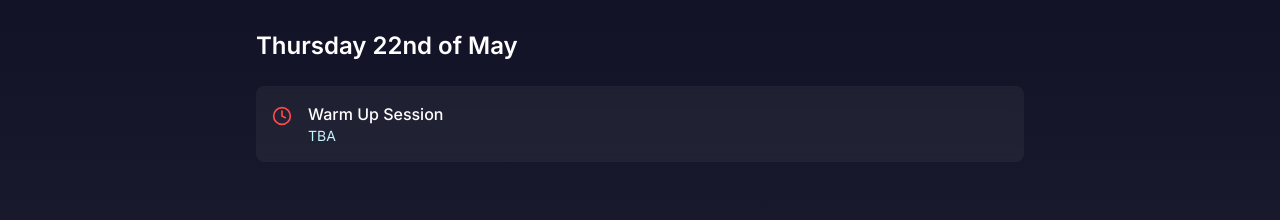
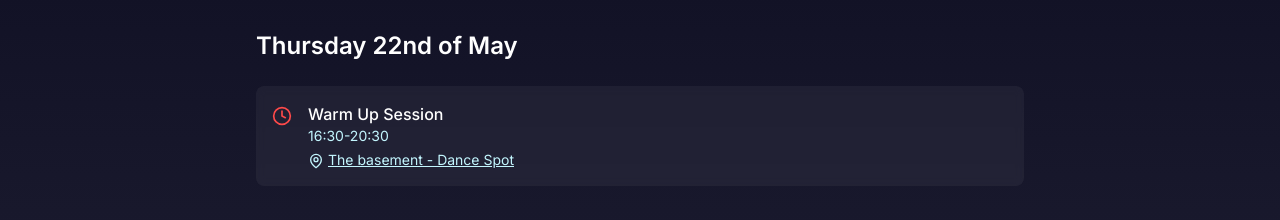
Before and after one commit to danieljimenezprojects/high-kymatic-event, a Next.js app: page / in a window 1280 px wide. Shown: the part 4540-4760 px from the top of the page. Built offline with nearby package versions, Linux system fonts and the light colour scheme.

Commit message:
update schedule

```diff
--- a/components/schedule.tsx
+++ b/components/schedule.tsx
@@ -5,17 +5,17 @@ import { motion, AnimatePresence } from 'framer-motion'
 import { Calendar, Clock, MapPin } from 'lucide-react'
 
 type ScheduleItem = {
-  time: string;
-  event: string;
-  location?: string;
-  locationLink?: string;
+	time: string
+	event: string
+	location?: string
+	locationLink?: string
 }
 
 type ScheduleData = {
 	[key: string]: {
-    date: string;
-    items: ScheduleItem[];
-  };
+		date: string
+		items: ScheduleItem[]
+	}
 }
 
 export function Schedule() {
@@ -23,35 +23,89 @@ export function Schedule() {
 
 	const schedule: ScheduleData = {
 		day1: {
-      date: "Thursday 22nd of May",
+			date: 'Thursday 22nd of May',
 			items: [
-        { time: "TBA", event: "Warm Up Session", location: "TBA" }
-      ]
+				{
+					time: '16:30-20:30',
+					event: 'Warm Up Session',
+					location: 'The basement - Dance Spot',
+					locationLink:
+						'https://www.google.com/maps/place/The+Basement+-+Dance+Spot+-+%CE%A3%CF%87%CE%BF%CE%BB%CE%AE+%CE%A7%CE%BF%CF%81%CE%BF%CF%8D/@40.6342582,22.9419406,17z/data=!3m1!4b1!4m6!3m5!1s0x14a8399640c44689:0xf9a6fd01f8a3b739!8m2!3d40.6342542!4d22.9445155!16s%2Fg%2F11sm_w45vx?entry=ttu&g_ep=EgoyMDI1MDUwNS4wIKXMDSoJLDEwMjExNDUzSAFQAw%3D%3D',
+				},
+			],
 		},
 		day2: {
-      date: "Friday 23rd of May",
+			date: 'Friday 23rd of May',
 			items: [
-        { time: "11:00-13:00", event: "Workshop", location: "All Star Dance City", locationLink: "https://maps.app.goo.gl/1wrTjqaP2RALX5QK9?g_st=com.google.maps.preview.copy" },
-        { time: "13:15-15:15", event: "Workshop", location: "All Star Dance City", locationLink: "https://maps.app.goo.gl/1wrTjqaP2RALX5QK9?g_st=com.google.maps.preview.copy"  },
-        { time: "17:00-21:00", event: "Battle", location: "Seagull Space", locationLink: "https://maps.app.goo.gl/TTPiXWg5hJphuxB4A"  },
-        { time: "", event: "1vs1 Beginner Waving Category" },
-        { time: "", event: "2vs2 Storytelling Category" }
-      ]
+				{
+					time: '11:00-13:00',
+					event: 'Workshop',
+					location: 'All Star Dance City',
+					locationLink:
+						'https://maps.app.goo.gl/1wrTjqaP2RALX5QK9?g_st=com.google.maps.preview.copy',
+				},
+				{
+					time: '13:15-15:15',
+					event: 'Workshop',
+					location: 'All Star Dance City',
+					locationLink:
+						'https://maps.app.goo.gl/1wrTjqaP2RALX5QK9?g_st=com.google.maps.preview.copy',
+				},
+				{
+					time: '17:00-21:00',
+					event: 'Battle',
+					location: 'Seagull Space',
+					locationLink: 'https://maps.app.goo.gl/TTPiXWg5hJphuxB4A',
+				},
+				{ time: '', event: '1vs1 Beginner Waving Category' },
+				{ time: '', event: '2vs2 Storytelling Category' },
+			],
 		},
 		day3: {
-      date: "Saturday 24th of May",
+			date: 'Saturday 24th of May',
 			items: [
-        { time: "14:00-19:00", event: "Main Event - Waving Game", location: "WE", locationLink: "https://www.google.com/maps/place/WE/@40.6258592,22.9581152,16z/data=!3m1!4b1!4m6!3m5!1s0x14a838fc149c9f29:0x2b462f2c3d04a985!8m2!3d40.6258592!4d22.9581152!16s%2Fg%2F11cn94g8zd?entry=ttu&g_ep=EgoyMDI1MDIwMy4wIKXMDSoASAFQAw%3D%3D" }
-      ]
+				{
+					time: '14:00-19:00',
+					event: 'Main Event - Waving Game',
+					location: 'WE',
+					locationLink:
+						'https://www.google.com/maps/place/WE/@40.6258592,22.9581152,16z/data=!3m1!4b1!4m6!3m5!1s0x14a838fc149c9f29:0x2b462f2c3d04a985!8m2!3d40.6258592!4d22.9581152!16s%2Fg%2F11cn94g8zd?entry=ttu&g_ep=EgoyMDI1MDIwMy4wIKXMDSoASAFQAw%3D%3D',
+				},
+			],
 		},
 		day4: {
-      date: "Sunday 25th of May",
+			date: 'Sunday 25th of May',
 			items: [
-        { time: "11:00-13:00", event: "Workshop", location: "All Star Dance City", locationLink: "https://maps.app.goo.gl/1wrTjqaP2RALX5QK9?g_st=com.google.maps.preview.copy" },
-        { time: "13:15-15:15", event: "Workshop", location: "All Star Dance City", locationLink: "https://maps.app.goo.gl/1wrTjqaP2RALX5QK9?g_st=com.google.maps.preview.copy" },
-        { time: "17:30-21:30", event: "Theater Performances + Exhibition Exchange",location: "Sofouli Theater", locationLink: "https://www.google.com/maps/place/Sofouli+Theater/@40.5887317,22.9454926,16z/data=!3m1!4b1!4m6!3m5!1s0x14a83ed10293dcf1:0xe61a67c0f7facf19!8m2!3d40.5887317!4d22.9454926!16s%2Fg%2F11b69cgprw?entry=ttu&g_ep=EgoyMDI1MDIwMy4wIKXMDSoASAFQAw%3D%3D" }
-      ]
-    }
+				{
+					time: '11:00-13:00',
+					event: 'Workshop',
+					location: 'All Star Dance City',
+					locationLink:
+						'https://maps.app.goo.gl/1wrTjqaP2RALX5QK9?g_st=com.google.maps.preview.copy',
+				},
+				{
+					time: '13:15-15:15',
+					event: 'Workshop',
+					location: 'All Star Dance City',
+					locationLink:
+						'https://maps.app.goo.gl/1wrTjqaP2RALX5QK9?g_st=com.google.maps.preview.copy',
+				},
+				{
+					time: '17:30-21:30',
+					event: 'Theater Performances + Exhibition Exchange',
+					location: 'Sofouli Theater',
+					locationLink:
+						'https://www.google.com/maps/place/Sofouli+Theater/@40.5887317,22.9454926,16z/data=!3m1!4b1!4m6!3m5!1s0x14a83ed10293dcf1:0xe61a67c0f7facf19!8m2!3d40.5887317!4d22.9454926!16s%2Fg%2F11b69cgprw?entry=ttu&g_ep=EgoyMDI1MDIwMy4wIKXMDSoASAFQAw%3D%3D',
+				},
+				{
+					time: 'After 22:30',
+					event: 'After Party',
+					location: 'Bowie House',
+					locationLink:
+						'https://www.google.com/maps/place/Bowie+house/@40.6377754,22.9394361,17z/data=!4m15!1m8!3m7!1s0x14a839005156136b:0xec7c62581e10aa25!2sBowie+house!8m2!3d40.6378634!4d22.9395095!10e5!16s%2Fg%2F11x6s47wvr!3m5!1s0x14a839005156136b:0xec7c62581e10aa25!8m2!3d40.6378634!4d22.9395095!16s%2Fg%2F11x6s47wvr?entry=ttu&g_ep=EgoyMDI1MDUwNS4wIKXMDSoJLDEwMjExNDUzSAFQAw%3D%3D',
+				},
+			],
+		},
 	}
 
 	const ScheduleItem = ({ item }: { item: ScheduleItem }) => (
@@ -64,14 +118,24 @@ export function Schedule() {
 		>
 			<div className="bg-white/5 backdrop-blur-sm rounded-lg p-4 flex items-start gap-4 hover:bg-white/10 transition-colors">
 				<div className="text-[#fe4a4a] flex-shrink-0 mt-1">
-          {item.time ? <Clock className="h-5 w-5" /> : <div className="h-5 w-5" />}
+					{item.time ? (
+						<Clock className="h-5 w-5" />
+					) : (
+						<div className="h-5 w-5" />
+					)}
 				</div>
 				<div className="flex-1">
 					<h3 className="text-white font-medium">{item.event}</h3>
 					{item?.time && <p className="text-[#c3f6fe] text-sm">{item.time}</p>}
 					{item?.location && item?.locationLink && (
-            <p className={`text-[#c3f6fe] text-sm flex items-center mt-1 underline hover:text-[#fe4a4a]`}>
-              <a href={item?.locationLink} target="_blank" rel="noopener noreferrer">
+						<p
+							className={`text-[#c3f6fe] text-sm flex items-center mt-1 underline hover:text-[#fe4a4a]`}
+						>
+							<a
+								href={item?.locationLink}
+								target="_blank"
+								rel="noopener noreferrer"
+							>
 								<MapPin className="h-4 w-4 mr-1 inline-block align-middle" />
 								{item?.location}
 							</a>
@@ -83,7 +147,10 @@ export function Schedule() {
 	)
 
 	return (
-    <section id="schedule" className="py-20 bg-gradient-to-b from-[#0a0a1e] to-[#1a1a2e]">
+		<section
+			id="schedule"
+			className="py-20 bg-gradient-to-b from-[#0a0a1e] to-[#1a1a2e]"
+		>
 			<div className="container mx-auto px-4">
 				<motion.div
 					initial={{ opacity: 0, y: 20 }}
@@ -92,12 +159,18 @@ export function Schedule() {
 					viewport={{ once: true }}
 					className="text-center mb-12"
 				>
-          <h2 className="text-4xl md:text-5xl font-bold text-white mb-4">Event Schedule</h2>
-          <p className="text-[#c3f6fe] text-lg">Plan your days at High-kymatic</p>
+					<h2 className="text-4xl md:text-5xl font-bold text-white mb-4">
+						Event Schedule
+					</h2>
+					<p className="text-[#c3f6fe] text-lg">
+						Plan your days at High-kymatic
+					</p>
 				</motion.div>
 
 				<div className="max-w-3xl mx-auto">
-          <div className="grid grid-cols-2 sm:grid-cols-4 gap-2 mb-12"> {/* Update 1 */}
+					<div className="grid grid-cols-2 sm:grid-cols-4 gap-2 mb-12">
+						{' '}
+						{/* Update 1 */}
 						{Object.entries(schedule).map(([day, { date }], index) => (
 							<button
 								key={day}
@@ -108,9 +181,14 @@ export function Schedule() {
 										: 'bg-white/5 text-white/70 hover:bg-white/10'
 								}`}
 							>
-                {day === 'day1' ? 'Thursday' :
-                 day === 'day2' ? 'Friday' :
-                 day === 'day3' ? 'Saturday' : 'Sunday'} {/* Update 2 */}
+								{day === 'day1'
+									? 'Thursday'
+									: day === 'day2'
+									? 'Friday'
+									: day === 'day3'
+									? 'Saturday'
+									: 'Sunday'}{' '}
+								{/* Update 2 */}
 							</button>
 						))}
 					</div>
@@ -123,10 +201,15 @@ export function Schedule() {
 							exit={{ opacity: 0, y: -20 }}
 							transition={{ duration: 0.3 }}
 						>
-              <h3 className="text-2xl font-semibold text-white mb-6">{schedule[activeDay].date}</h3>
+							<h3 className="text-2xl font-semibold text-white mb-6">
+								{schedule[activeDay].date}
+							</h3>
 							<div className="space-y-4">
 								{schedule[activeDay].items.map((item, index) => (
-                  <ScheduleItem key={index} item={item} />
+									<ScheduleItem
+										key={index}
+										item={item}
+									/>
 								))}
 							</div>
 						</motion.div>
```
Lines whose indentation alone changed are shown as unchanged.
